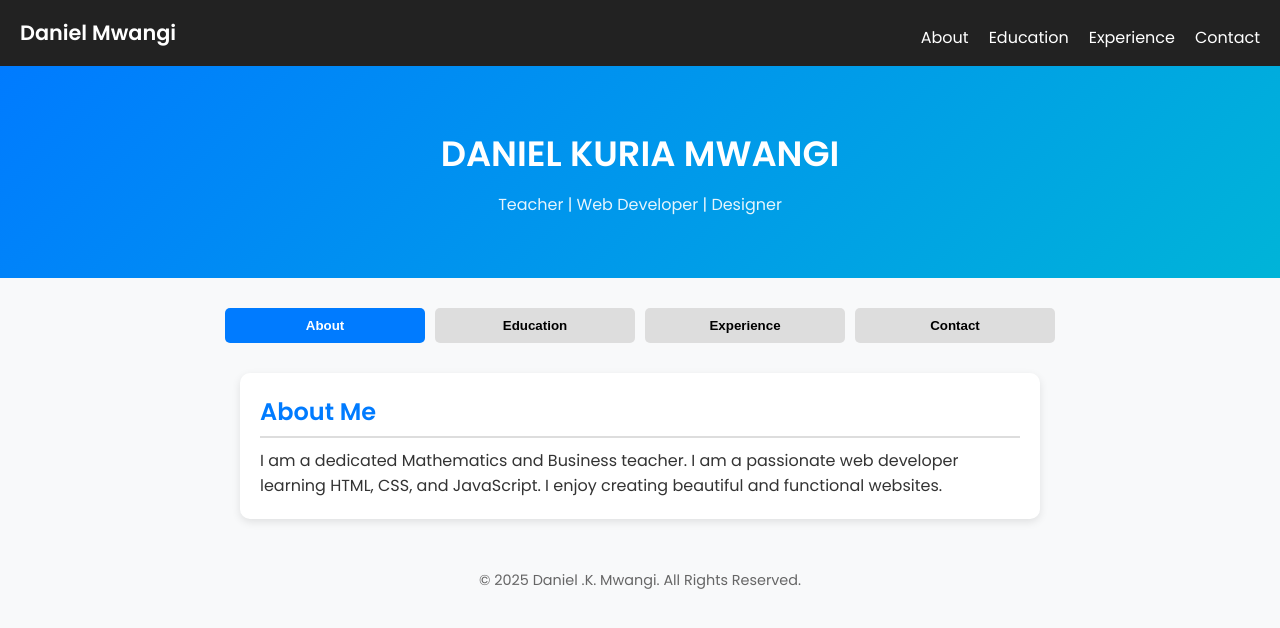
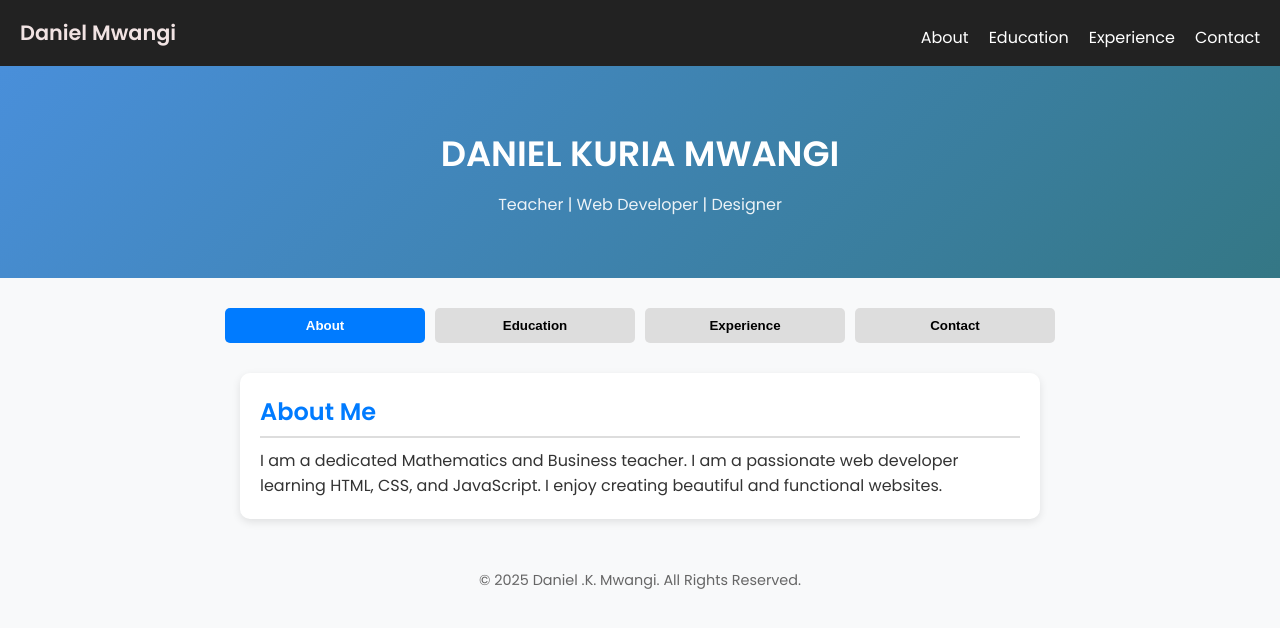
Before and after one commit to Chinku003/Chinku003.github.io, a plain HTML site: page index.html in a window 1280 px wide. Drawn offline with Linux system fonts and the light colour scheme.

Commit message:
changes background color

```diff
--- a/index.html
+++ b/index.html
@@ -62,7 +62,7 @@
     <ul>
       <li><strong>Freelancing</strong> - Web development (2024)</li>
       <li><strong>Freelance Projects</strong> - Built personal websites for clients</li>
-      <li><strong>Worked at Bytesync as an Intern</strong> - Assisting in building/updating websites</li>
+      <li><strong>Worked at Bytesync as an Intern</strong> - Assisting in building,updating websites</li>
       <li><strong>Gendia High School</strong> - Business & Mathematics Teacher (2023)</li>
     </ul>
   </section>
--- a/script.js
+++ b/script.js
@@ -23,7 +23,7 @@ document.addEventListener("DOMContentLoaded", () => {
         entry.target.style.opacity = "1";
       }
     });
-  }, { threshold: 0.2 });
+  }, { threshold: 0.24 });
 
   fadeElements.forEach(el => observer.observe(el));
 });
--- a/style.css
+++ b/style.css
@@ -19,7 +19,7 @@ body {
   position: sticky;
   top: 0;
   background: #222;
-  color: #fff;
+  color: #f1e3e3;
   padding: 15px 20px;
   display: flex;
   justify-content: space-between;
@@ -46,13 +46,13 @@ body {
 }
 
 .navbar ul li a:hover {
-  color: #00b4d8;
+  color: #c4d0d2;
 }
 
 /* ✅ HEADER */
 header {
   text-align: center;
-  background: linear-gradient(135deg, #007BFF, #00b4d8);
+  background: linear-gradient(135deg, #498fda, #347785);
   color: #fff;
   padding: 60px 20px;
 }
```
